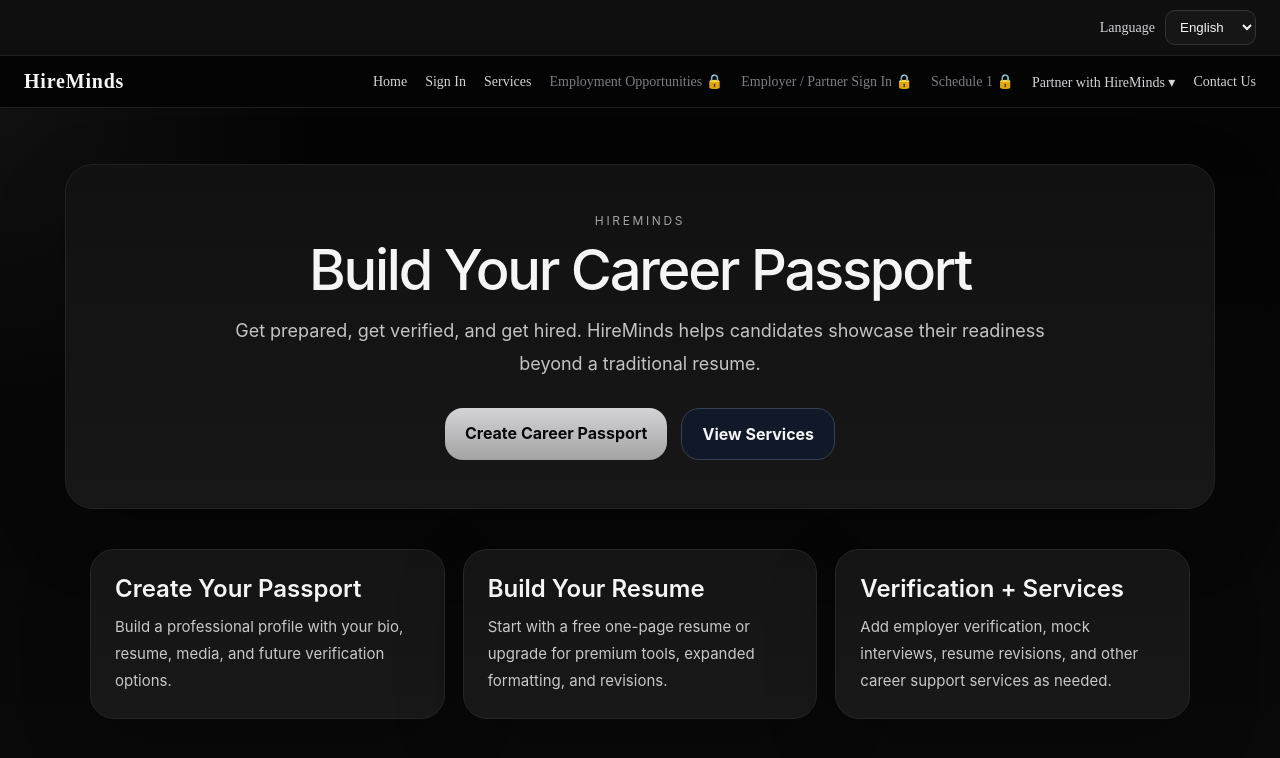
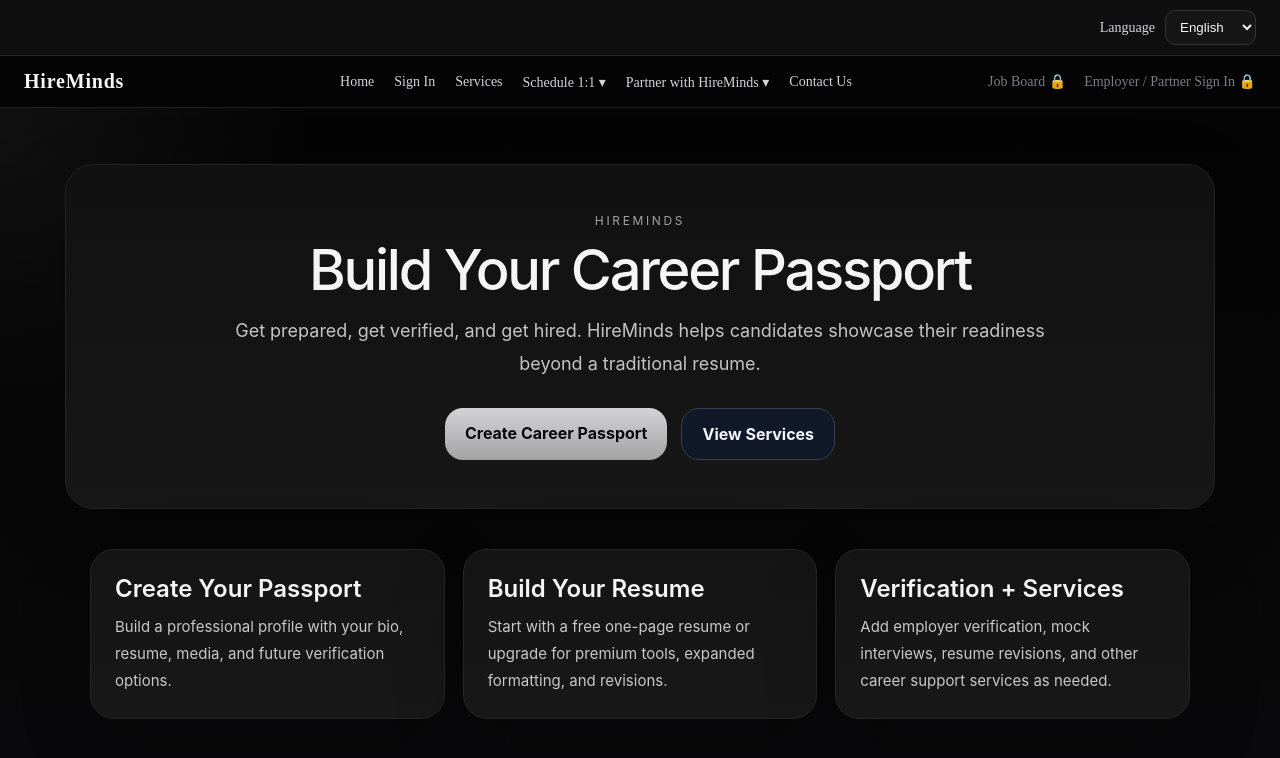
Before and after one commit to UrMizery/hireminds-platform, a Next.js app: page / in a window 1280 px wide. Shown: the top 758 px of the page. Built offline with nearby package versions, Linux system fonts and the light colour scheme.

Commit message:
Update SiteHeader.tsx

```diff
--- a/app/components/SiteHeader.tsx
+++ b/app/components/SiteHeader.tsx
@@ -4,6 +4,7 @@ import { useState } from "react";
 
 export default function SiteHeader() {
   const [partnerOpen, setPartnerOpen] = useState(false);
+  const [scheduleOpen, setScheduleOpen] = useState(false);
 
   return (
     <header style={styles.header}>
@@ -12,7 +13,7 @@ export default function SiteHeader() {
           HireMinds
         </a>
 
-        <nav style={styles.nav}>
+        <div style={styles.centerNav}>
           <a href="/" style={styles.link}>
             Home
           </a>
@@ -25,17 +26,23 @@ export default function SiteHeader() {
             Services
           </a>
 
-          <span style={styles.lockedLink} title="Coming soon">
-            Employment Opportunities 🔒
-          </span>
+          <div
+            style={styles.dropdown}
+            onMouseEnter={() => setScheduleOpen(true)}
+            onMouseLeave={() => setScheduleOpen(false)}
+          >
+            <span style={styles.link}>Schedule 1:1 ▾</span>
 
-          <span style={styles.lockedLink} title="Coming soon">
-            Employer / Partner Sign In 🔒
-          </span>
-
-          <span style={styles.lockedLink} title="Coming soon">
-            Schedule 1 🔒
-          </span>
+            {scheduleOpen && (
+              <div style={styles.menu}>
+                <span style={styles.lockedMenuItem}>Career Coach 🔒</span>
+                <span style={styles.lockedMenuItem}>Live Mock Interview 🔒</span>
+                <span style={styles.lockedMenuItem}>Live Resume Revision 🔒</span>
+                <span style={styles.lockedMenuItem}>Consultation 🔒</span>
+                <span style={styles.lockedMenuItem}>Other 🔒</span>
+              </div>
+            )}
+          </div>
 
           <div
             style={styles.dropdown}
@@ -62,7 +69,17 @@ export default function SiteHeader() {
           <a href="/contact" style={styles.link}>
             Contact Us
           </a>
-        </nav>
+        </div>
+
+        <div style={styles.rightNav}>
+          <span style={styles.lockedLink} title="Coming soon">
+            Job Board 🔒
+          </span>
+
+          <span style={styles.lockedLink} title="Coming soon">
+            Employer / Partner Sign In 🔒
+          </span>
+        </div>
       </div>
     </header>
   );
@@ -79,11 +96,11 @@ const styles: Record<string, React.CSSProperties> = {
     borderBottom: "1px solid #1f1f1f",
   },
   inner: {
-    maxWidth: "1440px",
+    maxWidth: "1520px",
     margin: "0 auto",
     padding: "14px 24px",
-    display: "flex",
-    justifyContent: "space-between",
+    display: "grid",
+    gridTemplateColumns: "180px 1fr auto",
     alignItems: "center",
     gap: "20px",
   },
@@ -94,13 +111,21 @@ const styles: Record<string, React.CSSProperties> = {
     textDecoration: "none",
     letterSpacing: "0.04em",
     whiteSpace: "nowrap",
+    justifySelf: "start",
   },
-  nav: {
+  centerNav: {
+    display: "flex",
+    gap: "20px",
+    alignItems: "center",
+    justifyContent: "center",
+    flexWrap: "wrap",
+  },
+  rightNav: {
     display: "flex",
     gap: "18px",
     alignItems: "center",
+    justifyContent: "flex-end",
     flexWrap: "wrap",
-    justifyContent: "flex-end",
   },
   link: {
     color: "#d4d4d8",
@@ -121,12 +146,12 @@ const styles: Record<string, React.CSSProperties> = {
   menu: {
     position: "absolute",
     top: 28,
-    right: 0,
+    left: 0,
     background: "#111",
     border: "1px solid #333",
     borderRadius: 12,
     padding: 8,
-    minWidth: 200,
+    minWidth: 220,
     boxShadow: "0 16px 40px rgba(0,0,0,0.35)",
   },
   menuItem: {
@@ -136,5 +161,15 @@ const styles: Record<string, React.CSSProperties> = {
     textDecoration: "none",
     fontSize: 14,
     borderRadius: 8,
+    whiteSpace: "nowrap",
+  },
+  lockedMenuItem: {
+    display: "block",
+    padding: "10px 12px",
+    color: "#7c7c85",
+    fontSize: 14,
+    borderRadius: 8,
+    cursor: "not-allowed",
+    whiteSpace: "nowrap",
   },
 };
```
